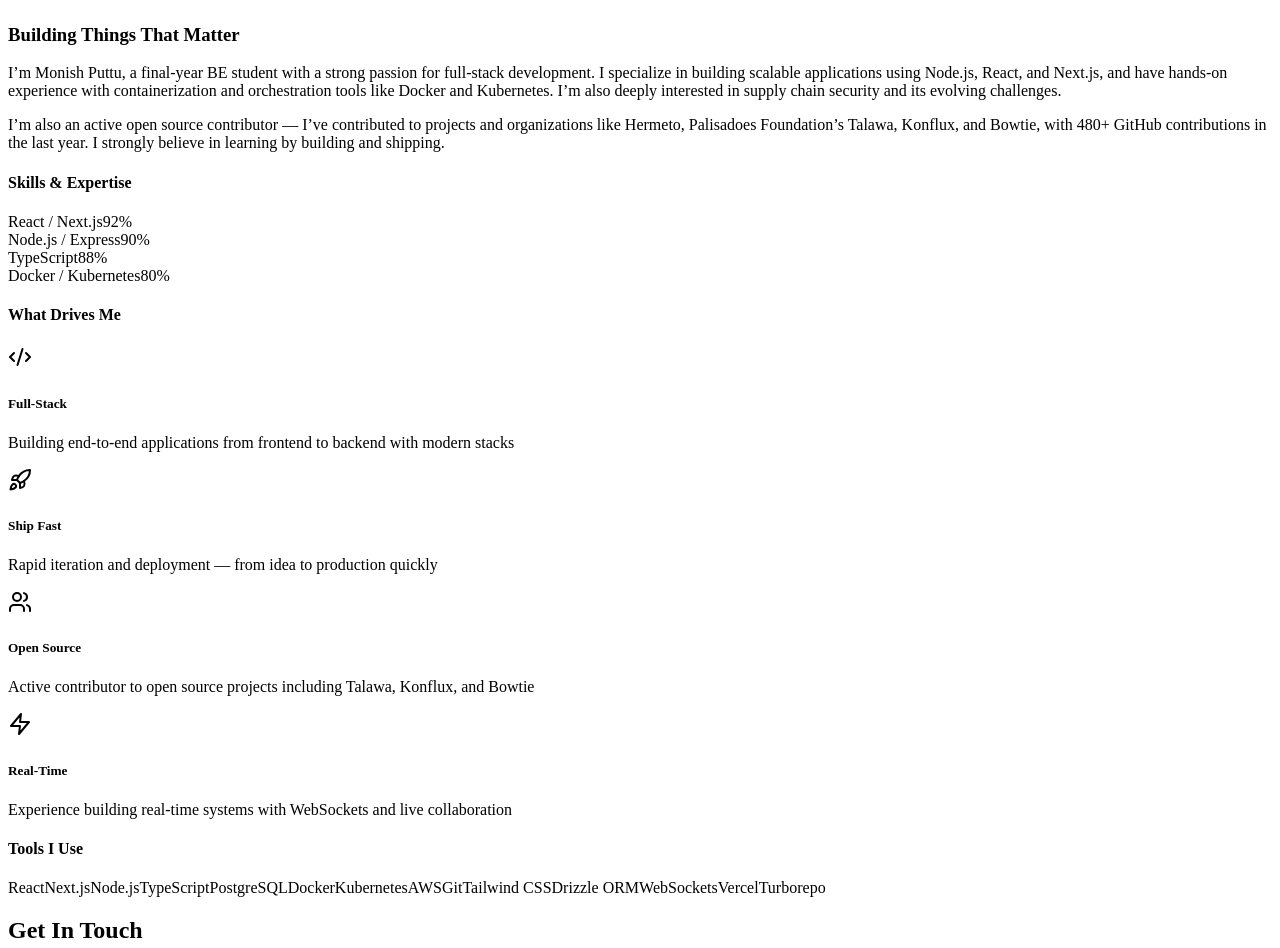
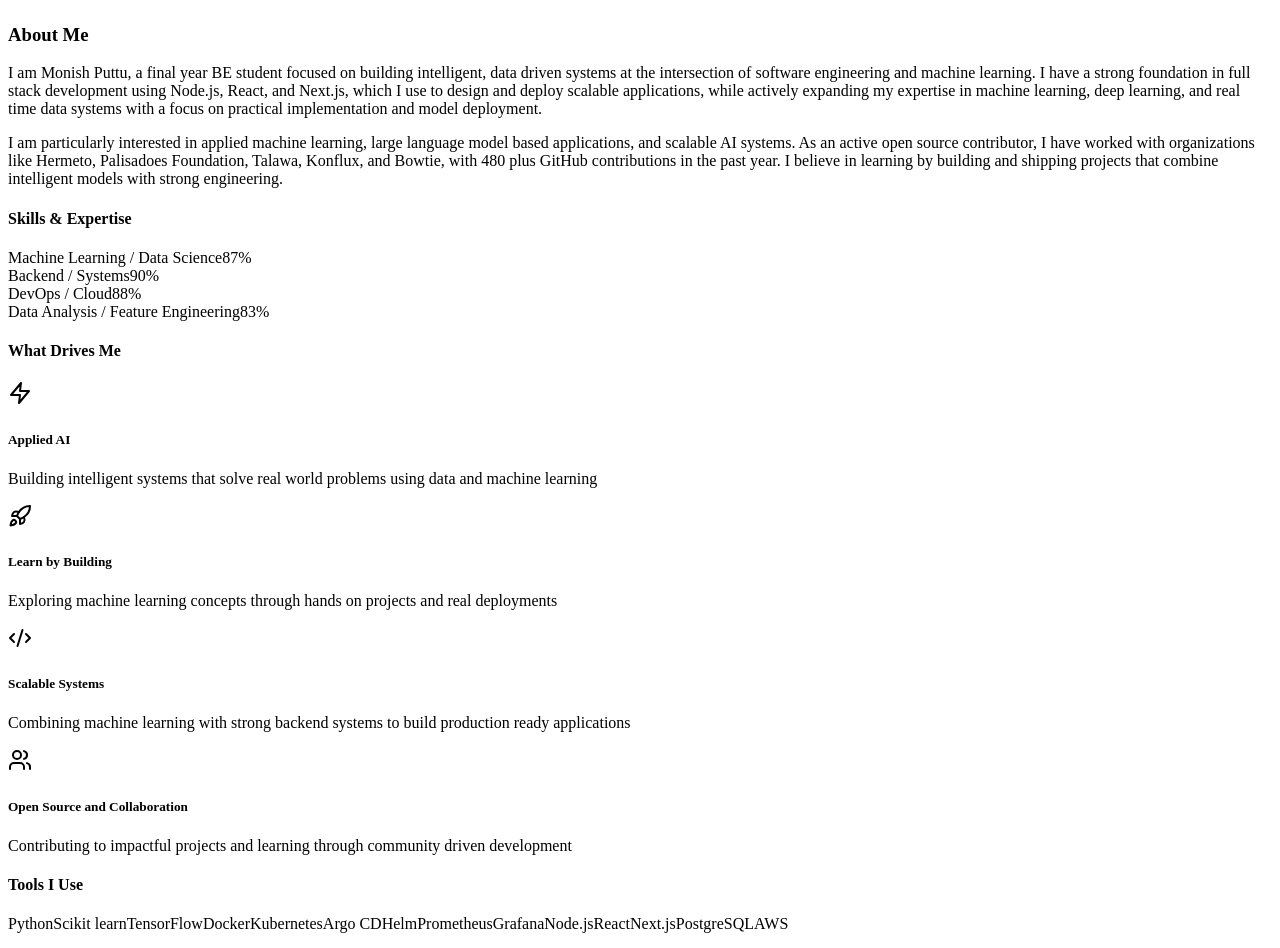
Before and after one commit to MonishPuttu/Portfolio, a React (Vite) app in the folder frontend/: page /about in a window 1280 px wide. Shown: the part 164-1112 px from the top of the page. Built offline with nearby package versions, Linux system fonts and the light colour scheme; no server answers; the HTML template or start-up script is replaced by a standard one.

Commit message:
updated about me

```diff
--- a/frontend/src/components/About.jsx
+++ b/frontend/src/components/About.jsx
@@ -8,65 +8,69 @@ import Footer from "./Footer";
 const About = () => {
   const skills = [
     {
-      name: "React / Next.js",
-      level: 92,
+      name: "Machine Learning / Data Science",
+      level: 87,
       color: "from-primary-500 to-primary-600",
     },
     {
-      name: "Node.js / Express",
+      name: "Backend / Systems",
       level: 90,
       color: "from-purple-500 to-purple-600",
     },
-    { name: "TypeScript", level: 88, color: "from-fuchsia-500 to-fuchsia-600" },
     {
-      name: "Docker / Kubernetes",
-      level: 80,
+      name: "DevOps / Cloud",
+      level: 88,
+      color: "from-fuchsia-500 to-fuchsia-600",
+    },
+    {
+      name: "Data Analysis / Feature Engineering",
+      level: 83,
       color: "from-violet-500 to-violet-600",
     },
   ];
 
   const values = [
     {
-      icon: Code2,
-      title: "Full-Stack",
+      icon: Zap,
+      title: "Applied AI",
       description:
-        "Building end-to-end applications from frontend to backend with modern stacks",
+        "Building intelligent systems that solve real world problems using data and machine learning",
     },
     {
       icon: Rocket,
-      title: "Ship Fast",
+      title: "Learn by Building",
       description:
-        "Rapid iteration and deployment — from idea to production quickly",
+        "Exploring machine learning concepts through hands on projects and real deployments",
+    },
+    {
+      icon: Code2,
+      title: "Scalable Systems",
+      description:
+        "Combining machine learning with strong backend systems to build production ready applications",
     },
     {
       icon: Users,
-      title: "Open Source",
+      title: "Open Source and Collaboration",
       description:
-        "Active contributor to open source projects including Talawa, Konflux, and Bowtie",
-    },
-    {
-      icon: Zap,
-      title: "Real-Time",
-      description:
-        "Experience building real-time systems with WebSockets and live collaboration",
+        "Contributing to impactful projects and learning through community driven development",
     },
   ];
 
   const tools = [
+    "Python",
+    "Scikit learn",
+    "TensorFlow",
+    "Docker",
+    "Kubernetes",
+    "Argo CD",
+    "Helm",
+    "Prometheus",
+    "Grafana",
+    "Node.js",
     "React",
     "Next.js",
-    "Node.js",
-    "TypeScript",
     "PostgreSQL",
-    "Docker",
-    "Kubernetes",
     "AWS",
-    "Git",
-    "Tailwind CSS",
-    "Drizzle ORM",
-    "WebSockets",
-    "Vercel",
-    "Turborepo",
   ];
 
   return (
@@ -103,24 +107,29 @@ const About = () => {
                 transition={{ duration: 0.5, delay: 0.15 }}
               >
                 <h3 className="text-2xl md:text-3xl font-bold text-gray-900 mb-5 font-display">
-                  Building Things That Matter
+                  About Me
                 </h3>
                 <div className="space-y-4 text-[15px] text-gray-600 leading-relaxed">
                   <p>
-                    I’m Monish Puttu, a final-year BE student with a strong
-                    passion for full-stack development. I specialize in building
-                    scalable applications using Node.js, React, and Next.js, and
-                    have hands-on experience with containerization and
-                    orchestration tools like Docker and Kubernetes. I’m also
-                    deeply interested in supply chain security and its evolving
-                    challenges.
+                    I am Monish Puttu, a final year BE student focused on
+                    building intelligent, data driven systems at the
+                    intersection of software engineering and machine learning. I
+                    have a strong foundation in full stack development using
+                    Node.js, React, and Next.js, which I use to design and
+                    deploy scalable applications, while actively expanding my
+                    expertise in machine learning, deep learning, and real time
+                    data systems with a focus on practical implementation and
+                    model deployment.
                   </p>
                   <p>
-                    I’m also an active open source contributor — I’ve
-                    contributed to projects and organizations like Hermeto,
-                    Palisadoes Foundation’s Talawa, Konflux, and Bowtie, with
-                    480+ GitHub contributions in the last year. I strongly
-                    believe in learning by building and shipping.
+                    I am particularly interested in applied machine learning,
+                    large language model based applications, and scalable AI
+                    systems. As an active open source contributor, I have worked
+                    with organizations like Hermeto, Palisadoes Foundation,
+                    Talawa, Konflux, and Bowtie, with 480 plus GitHub
+                    contributions in the past year. I believe in learning by
+                    building and shipping projects that combine intelligent
+                    models with strong engineering.
                   </p>
                 </div>
               </motion.div>
@@ -142,7 +151,7 @@ const About = () => {
                           {skill.name}
                         </span>
                         <span className="text-xs font-medium text-gray-400">
-                          {skill.level}%
+                          {`${skill.level}%`}
                         </span>
                       </div>
                       <div className="h-2 bg-gray-100 rounded-full overflow-hidden">
```
